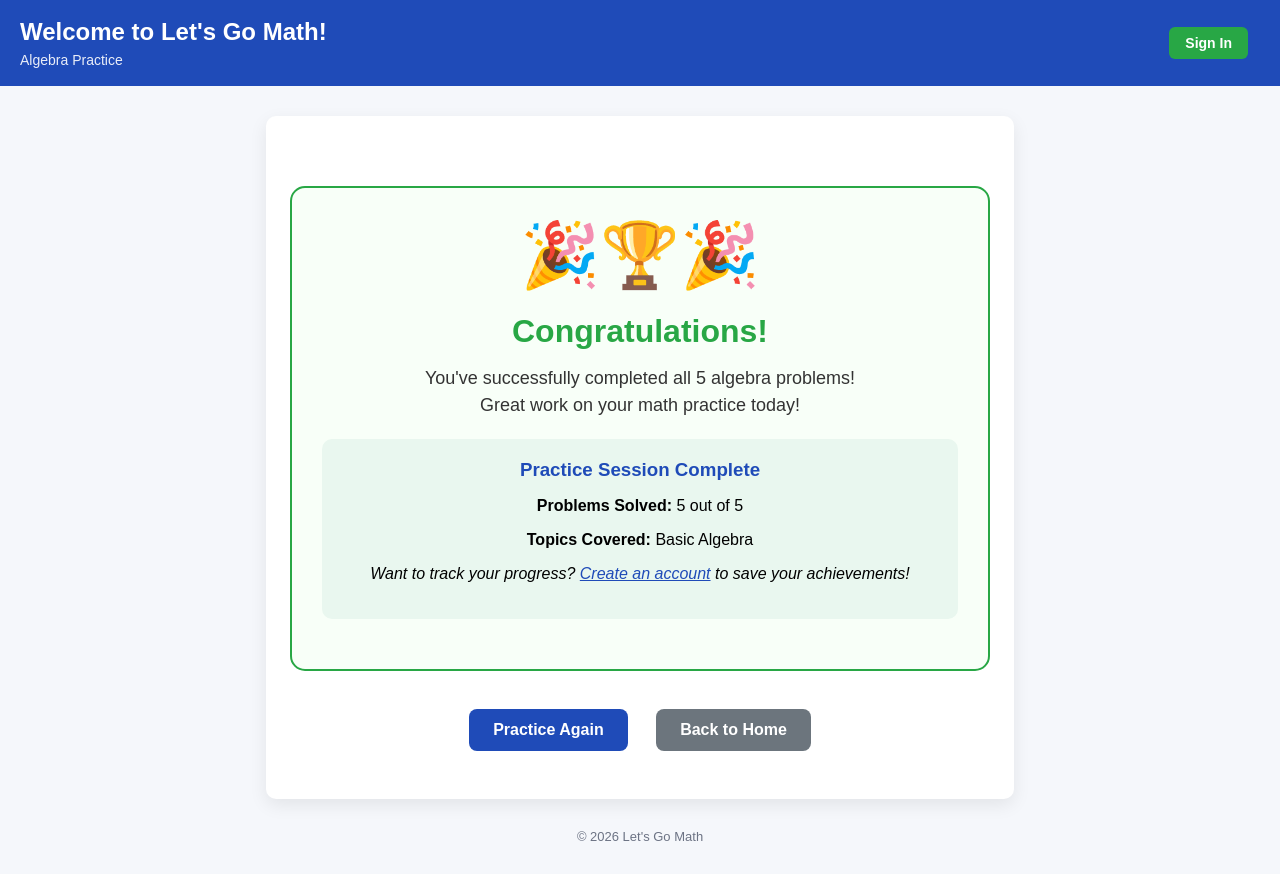
After one commit to LucasDeutsch11/Let-s-Go-Math-, a Flask app: page /completed in a window 1280 px wide. The commit adds this page. Run offline with Flask 3, Linux system fonts and the light colour scheme.

Commit message:
Problem Completion Feature

```diff
--- a/app.py
+++ b/app.py
@@ -127,8 +127,28 @@ def practice():
 @app.route("/next", methods=["POST"])
 def next_problem():
     idx = session.get("problem_index", 0)
-    idx = (idx + 1) % len(PROBLEMS)
+    idx += 1
+
+    # Check if all problems are completed
+    if idx >= len(PROBLEMS):
+        return redirect(url_for("completed"))
+
     session["problem_index"] = idx
+    return redirect(url_for("practice"))
+
+@app.route("/completed")
+def completed():
+    user_info = None
+    if "user_id" in session:
+        user_info = {
+            "email": session.get("user_email"),
+            "name": session.get("user_name", "User")
+        }
+    return render_template("completed.html", user=user_info)
+
+@app.route("/restart", methods=["POST"])
+def restart():
+    session["problem_index"] = 0
     return redirect(url_for("practice"))
 
 if __name__ == '__main__':
--- /dev/null
+++ b/templates/completed.html
@@ -0,0 +1,181 @@
+<!DOCTYPE html>
+<html lang="en">
+<head>
+    <meta charset="UTF-8" />
+    <meta name="viewport" content="width=device-width, initial-scale=1.0" />
+    <title>Congratulations! - Let's Go Math!</title>
+
+    <style>
+        body {
+            font-family: Arial, sans-serif;
+            background: #f5f7fb;
+            margin: 0;
+            padding: 0;
+        }
+        header {
+            background: #1f4bb8;
+            color: white;
+            padding: 18px 20px;
+            display: flex;
+            justify-content: space-between;
+            align-items: center;
+        }
+        .header-left {
+            flex-grow: 1;
+        }
+        .header-right {
+            flex-shrink: 0;
+        }
+        .header-signin-btn {
+            background: #28a745;
+            color: white;
+            border: none;
+            padding: 8px 16px;
+            border-radius: 6px;
+            font-size: 14px;
+            cursor: pointer;
+        }
+        .header-signin-btn:hover {
+            background: #218838;
+        }
+        .container {
+            max-width: 700px;
+            margin: 30px auto;
+            background: white;
+            padding: 40px 24px;
+            border-radius: 10px;
+            box-shadow: 0 6px 18px rgba(0,0,0,0.08);
+            text-align: center;
+        }
+        h1 {
+            margin: 0;
+            font-size: 24px;
+        }
+        .subtitle {
+            margin-top: 6px;
+            opacity: 0.9;
+            font-size: 14px;
+        }
+        .completion-box {
+            margin: 30px 0;
+            padding: 30px;
+            border: 2px solid #28a745;
+            border-radius: 15px;
+            background: #f8fff8;
+        }
+        .celebration-emoji {
+            font-size: 64px;
+            margin-bottom: 20px;
+        }
+        .completion-title {
+            font-size: 32px;
+            color: #28a745;
+            margin-bottom: 15px;
+            font-weight: bold;
+        }
+        .completion-message {
+            font-size: 18px;
+            color: #333;
+            margin-bottom: 20px;
+            line-height: 1.5;
+        }
+        .stats {
+            background: #e9f7ef;
+            padding: 20px;
+            border-radius: 10px;
+            margin: 20px 0;
+        }
+        .stats h3 {
+            margin: 0 0 10px 0;
+            color: #1f4bb8;
+        }
+        .action-buttons {
+            margin-top: 30px;
+        }
+        button {
+            margin: 8px 12px;
+            padding: 12px 24px;
+            font-size: 16px;
+            border: none;
+            border-radius: 8px;
+            cursor: pointer;
+            font-weight: bold;
+        }
+        .restart-btn {
+            background: #1f4bb8;
+            color: white;
+        }
+        .restart-btn:hover {
+            background: #183b8f;
+        }
+        .home-btn {
+            background: #6c757d;
+            color: white;
+        }
+        .home-btn:hover {
+            background: #5a6268;
+        }
+        footer {
+            text-align: center;
+            margin: 18px 0 30px;
+            color: #6c7384;
+            font-size: 13px;
+        }
+    </style>
+</head>
+<body>
+    <header>
+        <div class="header-left">
+            <h1>Welcome to Let's Go Math!</h1>
+            <div class="subtitle">Algebra Practice</div>
+        </div>
+        <div class="header-right">
+            {% if user %}
+                <span style="color: white; margin-right: 15px;">Welcome, {{ user.name }}!</span>
+                <form action="/logout" method="GET" style="display: inline; margin: 0;">
+                    <button type="submit" class="header-signin-btn" style="background: #dc3545; padding: 6px 12px;">Logout</button>
+                </form>
+            {% else %}
+                <form action="/login" method="GET" style="margin: 0;">
+                    <button type="submit" class="header-signin-btn">Sign In</button>
+                </form>
+            {% endif %}
+        </div>
+    </header>
+
+    <main class="container">
+        <div class="completion-box">
+            <div class="celebration-emoji">🎉🏆🎉</div>
+            <div class="completion-title">Congratulations!</div>
+            <div class="completion-message">
+                You've successfully completed all 5 algebra problems!<br>
+                Great work on your math practice today!
+            </div>
+
+            <div class="stats">
+                <h3>Practice Session Complete</h3>
+                <p><strong>Problems Solved:</strong> 5 out of 5</p>
+                <p><strong>Topics Covered:</strong> Basic Algebra</p>
+                {% if user %}
+                <p><em>Your progress has been saved to your account!</em></p>
+                {% else %}
+                <p><em>Want to track your progress? <a href="/signup" style="color: #1f4bb8;">Create an account</a> to save your achievements!</em></p>
+                {% endif %}
+            </div>
+        </div>
+
+        <div class="action-buttons">
+            <form action="/restart" method="POST" style="display: inline;">
+                <button type="submit" class="restart-btn">Practice Again</button>
+            </form>
+            <form action="/" method="GET" style="display: inline;">
+                <button type="submit" class="home-btn">Back to Home</button>
+            </form>
+        </div>
+    </main>
+
+    <footer>
+        © 2026 Let's Go Math
+    </footer>
+</body>
+</html>
--- a/templates/index.html
+++ b/templates/index.html
@@ -143,7 +143,11 @@
             {% endif %}
             {% if feedback == "Correct!" %}
             <form action="/next" method="POST">
-                <button type="submit">Next Problem</button>
+                {% if problem_number < total_problems %}
+                    <button type="submit">Next Problem</button>
+                {% else %}
+                    <button type="submit">Finish Practice</button>
+                {% endif %}
             </form>
             {% endif %}
         </div>
```
